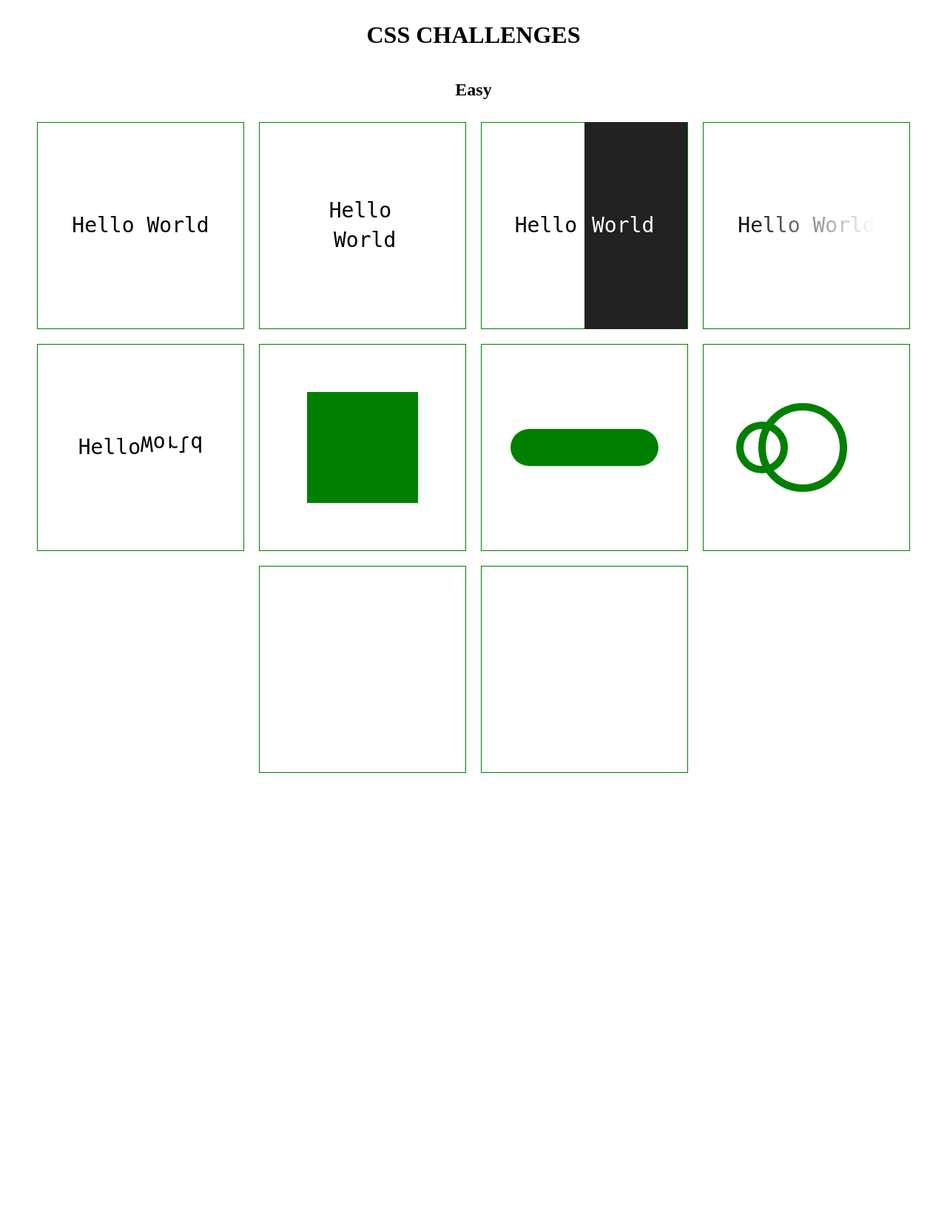
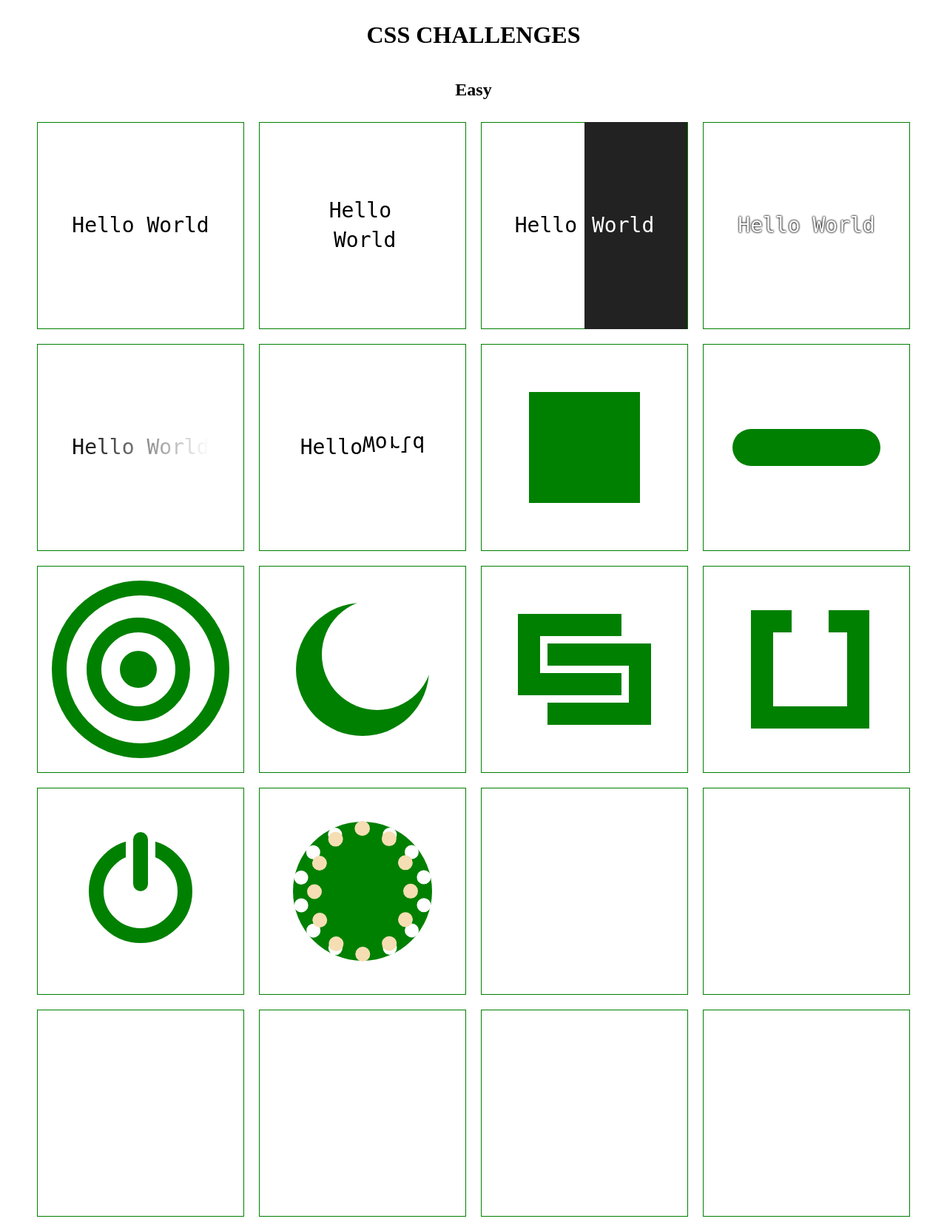
Before and after one commit to TomGaldeano/TomGaldeano, a Flask app: template templates/css_challenges/css_challenge.html in a window 1280 px wide. Shown: the whole page at 74% size. Before the commit the page ends 1045 px from the top, so only its background shows below. Run offline with Flask 3, Linux system fonts and the light colour scheme; the template is opened without the code that fills it, so the values that code supplies are empty; some libraries are stand-ins or nearby versions.

Commit message:
3-12-25clase

```diff
--- a/templates/css_challenges/css_challenge.html
+++ b/templates/css_challenges/css_challenge.html
@@ -25,6 +25,11 @@
         </div>
         <div class="box">
             <div id="box3" class="ch_box">
+
+            </div>
+        </div>
+        <div class="box">
+            <div id="box4" class="ch_box">
 
             </div>
         </div>
@@ -63,6 +68,51 @@
 
             </div>
         </div>
+        <div class="box">
+            <div id="box12" class="ch_box">
+
+            </div>
+        </div>
+        <div class="box">
+            <div id="box13" class="ch_box">
+
+            </div>
+        </div>
+        <div class="box">
+            <div id="box14" class="ch_box">
+
+            </div>
+        </div>
+        <div class="box">
+            <div id="box15" class="ch_box">
+
+            </div>
+        </div>
+        <div class="box">
+            <div id="box16" class="ch_box">
+
+            </div>
+        </div>
+               <div class="box">
+            <div id="box17" class="ch_box">
+
+            </div>
+        </div>
+        <div class="box">
+            <div id="box18" class="ch_box">
+
+            </div>
+        </div>
+        <div class="box">
+            <div id="box19" class="ch_box">
+
+            </div>
+        </div>
+                <div class="box">
+            <div id="box20" class="ch_box">
+
+            </div>
+        </div>
     </div>
 </body>
 
--- a/templates/css_challenges/easy.css
+++ b/templates/css_challenges/easy.css
@@ -63,18 +63,115 @@
   content:"";
         width: 100px;
       height: 100px;
-      border: 10px solid green;
+      border: 20px solid green;
       border-radius: 50%;
       position: relative;
-      transform: translateX(-40px);
+      transform: translateX(-20%);
 }
 #box9::before{
   content:"";
-        width: 50px;
-      height: 50px;
-      border: 10px solid green;
+      width: 10px;
+      height: 10px;
+      border: 20px solid green;
+      border-radius: 50%;
+      position: relative;
+      transform: translateX(134%);
+      background-color: green;
+}
+#box9{
+      content:"";
+      width: 200px;
+      height: 200px;
+      border: 20px solid green;
       border-radius: 50%;
       position: relative;
 }
+#box10{
+  background-color: green;
+  width: 180px;
+  height: 180px;
+  border-radius: 50%;
+}
+#box10:before{
+  content:"";
+  width: 150px;
+  height: 150px;
+  border-radius: 50%;
+  background-color: white;
+  transform: translateX(20px) translateY(-20px);
+}
+#box11::before{
+  content: "";
+  width: 150px;
+  height: 50px;
+  border-bottom: 30px solid green;
+  border-top: 30px solid green;
+  border-right: 30px solid green;
+  transform: translateX(90px) translateY(20px);
+}
+#box11::after{
+  content: "";
+  width: 150px;
+  height: 50px;
+  border-bottom: 30px solid green;
+  border-top: 30px solid green;
+  border-left: 30px solid green;
+  transform: translateX(-90px) translateY(-20px);
+}
+#box12::after{
+  content: "";
+  width: 50px;
+  height: 50px;
+  border-bottom: 30px solid white;
+  transform: translateX(-75px) translateY(-90px);
+}
+#box12::before{
+  content: "";
+  width: 100px;
+  height: 100px;
+  border: 30px solid green;
+  transform: translateX(30px) translateY(-0px);
+}
+
+#box13::after{
+  content: "";
+  width: 20px;
+  height: 80px;
+  border: 10px solid white;
+  background-color: green;
+  border-radius: 20px;
+  transform: translateX(-70px) translateY(-40px);
+}
+#box13::before{
+  content: "";
+  width: 100px;
+  height: 100px;
+  border: 20px solid green;
+  border-radius: 50%;
+  transform: translateX(20px) translateY(-0px);
+}
+#box14:before{
+  content:"";
+  width: 150px;
+  height: 150px;
+  border-radius: 50%;
+  border: 20px dotted wheat;
+
+}
+#box14:before{
+  content:"";
+  width: 150px;
+  height: 150px;
+  border-radius: 50%;
+  border: 20px dotted wheat;
+
+}
+#box14{
+  width: 150px;
+  height: 150px;
+  background-color: green;
+  border-radius: 50%;
+  border: 19px dotted white;
+}
 
 /* HTML: <div class="triangle"></div> */
```
